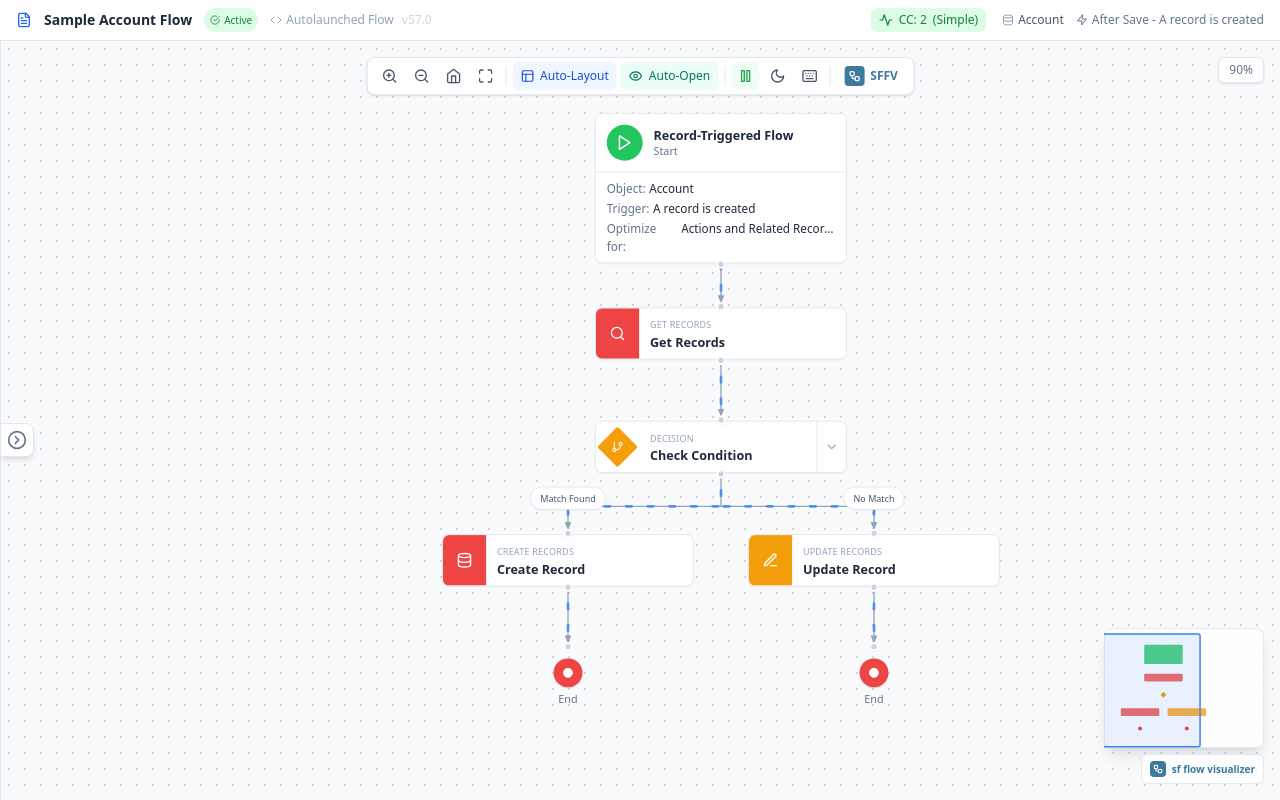
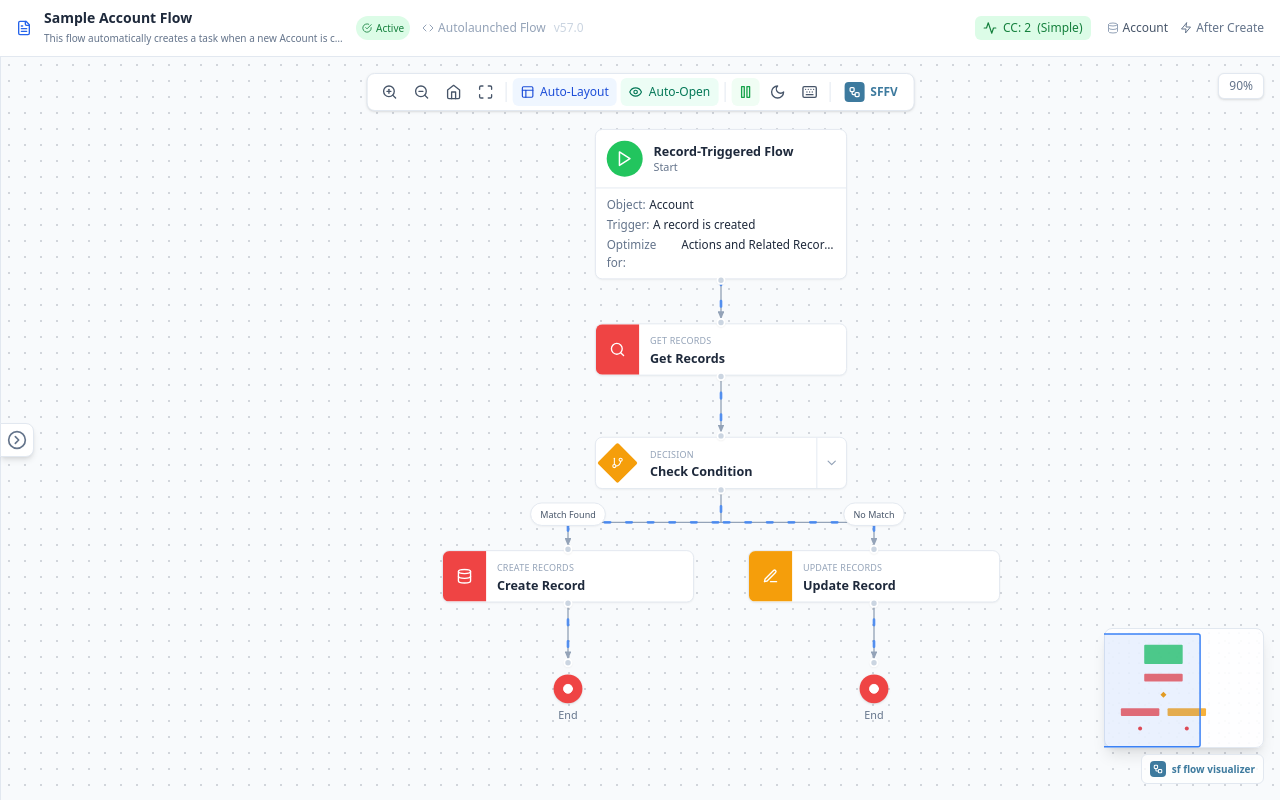
Before and after one commit to Avinava/vscode-sf-flow-visualiser, a React (Vite) app in the folder webview-ui/: page / in a window 1280 px wide. Built offline with nearby package versions, Linux system fonts and the light colour scheme; the HTML template or start-up script is replaced by a standard one.

Commit message:
add description

```diff
--- a/webview-ui/src/components/FlowHeader/FlowHeader.tsx
+++ b/webview-ui/src/components/FlowHeader/FlowHeader.tsx
@@ -73,7 +73,7 @@ function getProcessTypeLabel(processType?: string): string {
 }
 
 /**
- * Get human-readable trigger type label
+ * Get human-readable trigger type label (short version for header)
  */
 function getTriggerTypeLabel(
   triggerType?: string,
@@ -82,8 +82,8 @@ function getTriggerTypeLabel(
   if (!triggerType) return "";
 
   const triggers: Record<string, string> = {
-    RecordAfterSave: "After Save",
-    RecordBeforeSave: "Before Save",
+    RecordAfterSave: "After",
+    RecordBeforeSave: "Before",
     RecordBeforeDelete: "Before Delete",
     Scheduled: "Scheduled",
     PlatformEvent: "Platform Event",
@@ -94,13 +94,13 @@ function getTriggerTypeLabel(
   // Add record trigger type info (Create, Update, CreateOrUpdate, Delete)
   if (recordTriggerType) {
     const recordTypes: Record<string, string> = {
-      Create: "record is created",
-      Update: "record is updated",
-      CreateOrUpdate: "record is created or updated",
-      Delete: "record is deleted",
+      Create: "Create",
+      Update: "Update",
+      CreateOrUpdate: "Create/Update",
+      Delete: "Delete",
     };
     const recordLabel = recordTypes[recordTriggerType] || recordTriggerType;
-    return `${triggerLabel} - A ${recordLabel}`;
+    return `${triggerLabel} ${recordLabel}`;
   }
 
   return triggerLabel;
@@ -411,9 +411,23 @@ export const FlowHeader: React.FC<FlowHeaderProps> = ({
         {/* Left: Flow Info */}
         <div className="flex items-center gap-3 min-w-0 flex-1">
           <FileText className="w-4 h-4 text-blue-600 dark:text-blue-400 flex-shrink-0" />
-          <h1 className="text-sm font-semibold text-slate-800 dark:text-slate-100 truncate">
-            {flowName}
-          </h1>
+          <div className="min-w-0">
+            <h1
+              className="text-sm font-semibold text-slate-800 dark:text-slate-100 truncate"
+              title={metadata.description || flowName}
+            >
+              {flowName}
+            </h1>
+            {/* Description - show truncated if present */}
+            {metadata.description && (
+              <p
+                className="text-[10px] text-slate-500 dark:text-slate-400 truncate max-w-[300px]"
+                title={metadata.description}
+              >
+                {metadata.description}
+              </p>
+            )}
+          </div>
           {/* Status Badge */}
           {metadata.status && (
             <span
--- a/webview-ui/src/parser/xmlParser.ts
+++ b/webview-ui/src/parser/xmlParser.ts
@@ -119,9 +119,7 @@ function parseEntryConditions(
 /**
  * Parse scheduled paths from start element
  */
-function parseScheduledPaths(
-  startEl: Element
-): Array<{
+function parseScheduledPaths(startEl: Element): Array<{
   name: string;
   label: string;
   pathType: string;
@@ -916,6 +914,10 @@ export function parseFlowXML(xmlText: string): ParsedFlow {
   // Parse start element
   if (startEl) {
     const { node, edges: startEdges } = parseStartElement(startEl);
+    // Add flow description to START node for display in sidebar
+    if (metadata.description) {
+      node.data.description = metadata.description;
+    }
     nodes.push(node);
     edges.push(...startEdges);
   }
```
Also changed, not shown: 2 other files (tests, documents, lock files or other folders).
